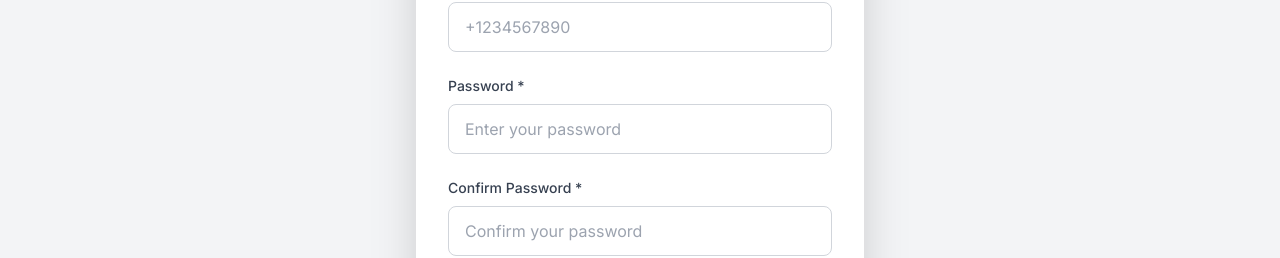
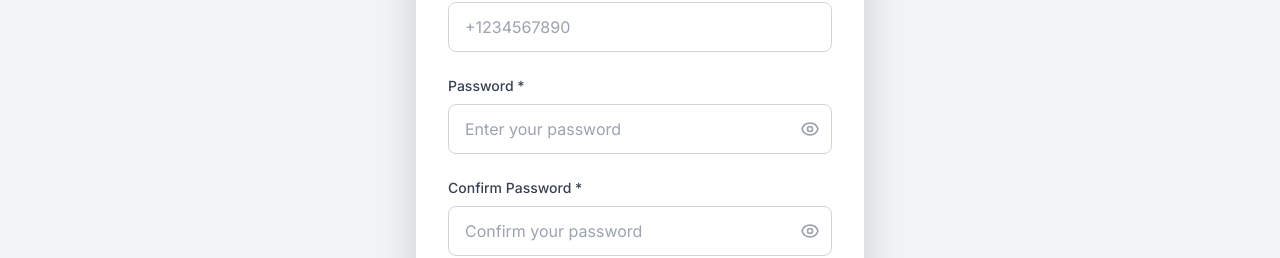
Before and after one commit to nhandz2008/sci-project, a Next.js app: page /signup in a window 1280 px wide. Shown: the part 560-818 px from the top of the page. Built offline with nearby package versions, Linux system fonts and the light colour scheme.

Commit message:
update registration form

```diff
--- a/app/login/page.tsx
+++ b/app/login/page.tsx
@@ -4,6 +4,7 @@ import { useState } from 'react';
 import { useRouter } from 'next/navigation';
 import Link from 'next/link';
 import { useAuth } from '../contexts/AuthContext';
+import PasswordInput from '../../components/password-input';
 
 interface ValidationErrors {
   email?: string;
@@ -101,22 +102,15 @@ export default function LoginPage() {
           </div>
 
           {/* Password Input */}
-          <div>
-            <label htmlFor="password" className="block text-sm font-medium text-gray-700 mb-2">
-              Password
-            </label>
-            <input
+          <PasswordInput
             id="password"
-              type="password"
+            label="Password"
             placeholder="Enter your password"
             value={formData.password}
             onChange={(e) => handleInputChange('password', e.target.value)}
-              className={`w-full px-4 py-3 border rounded-lg focus:outline-none focus:ring-2 focus:ring-blue-400 ${
-                errors.password ? 'border-red-500' : 'border-gray-300'
-              }`}
+            error={!!errors.password}
           />
           {errors.password && <p className="text-red-500 text-sm mt-1">{errors.password}</p>}
-          </div>
 
           {/* Forgot Password Link */}
           <div className="text-right">
--- a/app/reset-password/page.tsx
+++ b/app/reset-password/page.tsx
@@ -3,6 +3,7 @@ import { useState, useEffect } from "react";
 import Link from "next/link";
 import { useAuth } from "../contexts/AuthContext";
 import { usersAPI } from "../api/users";
+import PasswordInput from "../../components/password-input";
 
 interface ValidationErrors {
   email?: string;
@@ -335,19 +336,13 @@ export default function ResetPasswordPage() {
         {/* Step 3: New Password */}
         {step === "password" && (
           <form onSubmit={handleResetPassword} className="space-y-6">
-            <div>
-              <label htmlFor="password" className="block text-sm font-medium text-gray-700 mb-2">
-                New Password
-              </label>
-              <input
-                type="password"
+            <PasswordInput
               id="password"
+              label="New Password"
               placeholder="Enter your new password"
               value={formData.password}
               onChange={(e) => handleInputChange("password", e.target.value)}
-                className={`w-full px-4 py-3 border rounded-lg focus:outline-none focus:ring-2 focus:ring-blue-400 ${
-                  errors.password ? 'border-red-400' : 'border-gray-300'
-                }`}
+              error={!!errors.password}
             />
             {formData.password && (
               <div className="mt-2">
@@ -372,24 +367,16 @@ export default function ResetPasswordPage() {
               </div>
             )}
             {errors.password && <p className="text-red-500 text-sm mt-1">{errors.password}</p>}
-            </div>
 
-            <div>
-              <label htmlFor="confirmPassword" className="block text-sm font-medium text-gray-700 mb-2">
-                Confirm New Password
-              </label>
-              <input
-                type="password"
+            <PasswordInput
               id="confirmPassword"
+              label="Confirm New Password"
               placeholder="Confirm your new password"
               value={formData.confirmPassword}
               onChange={(e) => handleInputChange("confirmPassword", e.target.value)}
-                className={`w-full px-4 py-3 border rounded-lg focus:outline-none focus:ring-2 focus:ring-blue-400 ${
-                  errors.confirmPassword ? 'border-red-400' : 'border-gray-300'
-                }`}
+              error={!!errors.confirmPassword}
             />
             {errors.confirmPassword && <p className="text-red-500 text-sm mt-1">{errors.confirmPassword}</p>}
-            </div>
 
             <button
               type="submit"
@@ -404,36 +391,23 @@ export default function ResetPasswordPage() {
         {/* Logged-in User Password Change */}
         {step === "logged-in" && (
           <form onSubmit={handleChangePassword} className="space-y-6">
-            <div>
-              <label htmlFor="currentPassword" className="block text-sm font-medium text-gray-700 mb-2">
-                Current Password
-              </label>
-              <input
-                type="password"
+            <PasswordInput
               id="currentPassword"
+              label="Current Password"
               placeholder="Enter your current password"
               value={formData.currentPassword}
               onChange={(e) => handleInputChange("currentPassword", e.target.value)}
-                className={`w-full px-4 py-3 border rounded-lg focus:outline-none focus:ring-2 focus:ring-blue-400 ${
-                  errors.currentPassword ? 'border-red-400' : 'border-gray-300'
-                }`}
+              error={!!errors.currentPassword}
             />
             {errors.currentPassword && <p className="text-red-500 text-sm mt-1">{errors.currentPassword}</p>}
-            </div>
 
-            <div>
-              <label htmlFor="newPassword" className="block text-sm font-medium text-gray-700 mb-2">
-                New Password
-              </label>
-              <input
-                type="password"
+            <PasswordInput
               id="newPassword"
+              label="New Password"
               placeholder="Enter your new password"
               value={formData.password}
               onChange={(e) => handleInputChange("password", e.target.value)}
-                className={`w-full px-4 py-3 border rounded-lg focus:outline-none focus:ring-2 focus:ring-blue-400 ${
-                  errors.password ? 'border-red-400' : 'border-gray-300'
-                }`}
+              error={!!errors.password}
             />
             {formData.password && (
               <div className="mt-2">
@@ -458,24 +432,16 @@ export default function ResetPasswordPage() {
               </div>
             )}
             {errors.password && <p className="text-red-500 text-sm mt-1">{errors.password}</p>}
-            </div>
 
-            <div>
-              <label htmlFor="confirmNewPassword" className="block text-sm font-medium text-gray-700 mb-2">
-                Confirm New Password
-              </label>
-              <input
-                type="password"
+            <PasswordInput
               id="confirmNewPassword"
+              label="Confirm New Password"
               placeholder="Confirm your new password"
               value={formData.confirmPassword}
               onChange={(e) => handleInputChange("confirmPassword", e.target.value)}
-                className={`w-full px-4 py-3 border rounded-lg focus:outline-none focus:ring-2 focus:ring-blue-400 ${
-                  errors.confirmPassword ? 'border-red-400' : 'border-gray-300'
-                }`}
+              error={!!errors.confirmPassword}
             />
             {errors.confirmPassword && <p className="text-red-500 text-sm mt-1">{errors.confirmPassword}</p>}
-            </div>
 
             <button
               type="submit"
--- a/app/signup/page.tsx
+++ b/app/signup/page.tsx
@@ -4,6 +4,7 @@ import { useState } from 'react';
 import { useRouter } from 'next/navigation';
 import Link from 'next/link';
 import { useAuth } from '../contexts/AuthContext';
+import PasswordInput from '../../components/password-input';
 
 interface ValidationErrors {
   email?: string;
@@ -271,19 +272,14 @@ export default function SignupPage() {
           </div>
 
           {/* Password Input */}
-          <div>
-            <label htmlFor="password" className="block text-sm font-medium text-gray-700 mb-2">
-              Password *
-            </label>
-            <input
+          <PasswordInput
             id="password"
-              type="password"
+            label="Password"
             placeholder="Enter your password"
             value={formData.password}
             onChange={(e) => handleInputChange('password', e.target.value)}
-              className={`w-full px-4 py-3 border rounded-lg focus:outline-none focus:ring-2 focus:ring-blue-400 ${
-                errors.password ? 'border-red-500' : 'border-gray-300'
-              }`}
+            error={!!errors.password}
+            required
           />
           {errors.password && <p className="text-red-500 text-sm mt-1">{errors.password}</p>}
 
@@ -314,25 +310,18 @@ export default function SignupPage() {
               )}
             </div>
           )}
-          </div>
 
           {/* Confirm Password Input */}
-          <div>
-            <label htmlFor="confirmPassword" className="block text-sm font-medium text-gray-700 mb-2">
-              Confirm Password *
-            </label>
-            <input
+          <PasswordInput
             id="confirmPassword"
-              type="password"
+            label="Confirm Password"
             placeholder="Confirm your password"
             value={formData.confirmPassword}
             onChange={(e) => handleInputChange('confirmPassword', e.target.value)}
-              className={`w-full px-4 py-3 border rounded-lg focus:outline-none focus:ring-2 focus:ring-blue-400 ${
-                errors.confirmPassword ? 'border-red-500' : 'border-gray-300'
-              }`}
+            error={!!errors.confirmPassword}
+            required
           />
           {errors.confirmPassword && <p className="text-red-500 text-sm mt-1">{errors.confirmPassword}</p>}
-          </div>
 
           {/* Submit Button */}
           <button
--- /dev/null
+++ b/components/password-input.tsx
@@ -0,0 +1,108 @@
+'use client';
+
+import { useState } from 'react';
+
+interface PasswordInputProps {
+  id: string;
+  placeholder: string;
+  value: string;
+  onChange: (e: React.ChangeEvent<HTMLInputElement>) => void;
+  className?: string;
+  error?: boolean;
+  label?: string;
+  required?: boolean;
+}
+
+const PasswordInput = ({
+  id,
+  placeholder,
+  value,
+  onChange,
+  className = '',
+  error = false,
+  label,
+  required = false,
+}: PasswordInputProps) => {
+  const [showPassword, setShowPassword] = useState(false);
+
+  const handleTogglePassword = () => {
+    setShowPassword(!showPassword);
+  };
+
+  const handleKeyDown = (e: React.KeyboardEvent) => {
+    if (e.key === 'Enter' || e.key === ' ') {
+      e.preventDefault();
+      handleTogglePassword();
+    }
+  };
+
+  return (
+    <div>
+      {label && (
+        <label htmlFor={id} className="block text-sm font-medium text-gray-700 mb-2">
+          {label} {required && '*'}
+        </label>
+      )}
+      <div className="relative">
+        <input
+          id={id}
+          type={showPassword ? 'text' : 'password'}
+          placeholder={placeholder}
+          value={value}
+          onChange={onChange}
+          className={`w-full px-4 py-3 pr-12 border rounded-lg focus:outline-none focus:ring-2 focus:ring-blue-400 ${
+            error ? 'border-red-500' : 'border-gray-300'
+          } ${className}`}
+        />
+        <button
+          type="button"
+          onClick={handleTogglePassword}
+          onKeyDown={handleKeyDown}
+          className="absolute inset-y-0 right-0 pr-3 flex items-center"
+          tabIndex={0}
+          aria-label={showPassword ? 'Hide password' : 'Show password'}
+        >
+          {showPassword ? (
+            <svg
+              className="h-5 w-5 text-gray-400 hover:text-gray-600 transition-colors"
+              fill="none"
+              stroke="currentColor"
+              viewBox="0 0 24 24"
+              xmlns="http://www.w3.org/2000/svg"
+            >
+              <path
+                strokeLinecap="round"
+                strokeLinejoin="round"
+                strokeWidth={2}
+                d="M13.875 18.825A10.05 10.05 0 0112 19c-4.478 0-8.268-2.943-9.543-7a9.97 9.97 0 011.563-3.029m5.858.908a3 3 0 114.243 4.243M9.878 9.878l4.242 4.242M9.878 9.878L3 3m6.878 6.878L21 21"
+              />
+            </svg>
+          ) : (
+            <svg
+              className="h-5 w-5 text-gray-400 hover:text-gray-600 transition-colors"
+              fill="none"
+              stroke="currentColor"
+              viewBox="0 0 24 24"
+              xmlns="http://www.w3.org/2000/svg"
+            >
+              <path
+                strokeLinecap="round"
+                strokeLinejoin="round"
+                strokeWidth={2}
+                d="M15 12a3 3 0 11-6 0 3 3 0 016 0z"
+              />
+              <path
+                strokeLinecap="round"
+                strokeLinejoin="round"
+                strokeWidth={2}
+                d="M2.458 12C3.732 7.943 7.523 5 12 5c4.478 0 8.268 2.943 9.542 7-1.274 4.057-5.064 7-9.542 7-4.477 0-8.268-2.943-9.542-7z"
+              />
+            </svg>
+          )}
+        </button>
+      </div>
+    </div>
+  );
+};
+
+export default PasswordInput;
```
Also changed, not shown: 1 other file (tests, documents, lock files or other folders). Lines whose indentation alone changed are shown as unchanged.
